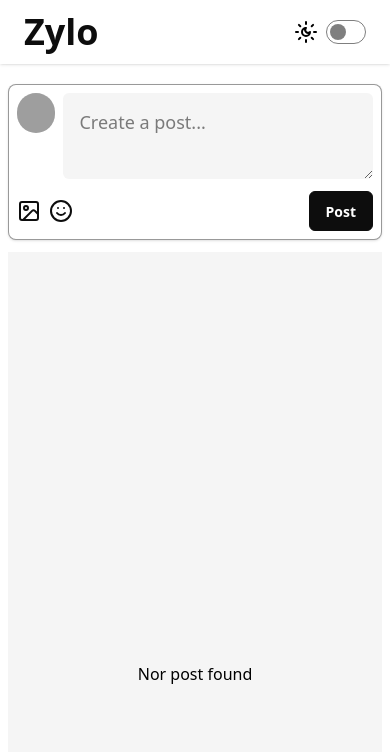
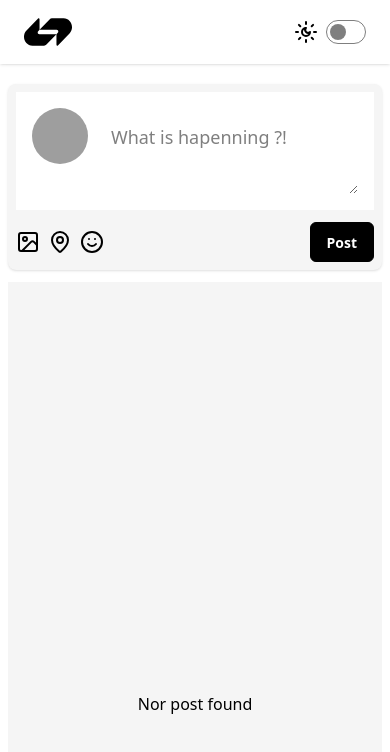
Before and after one commit to reachmohdaltaf/wylo, a React (Vite) app: page / in a window 390 px wide. Shown: the top 752 px of the page. Built offline with nearby package versions, Linux system fonts and the light colour scheme; grey boxes are pictures that could not be loaded; the HTML template or start-up script is replaced by a standard one.

Commit message:
Mobile Responsive

```diff
--- a/src/components/CommentCard.jsx
+++ b/src/components/CommentCard.jsx
@@ -2,8 +2,8 @@ import React from 'react'
 
 const CommentCard = ({comment}) => {
   return (
-    <div className='h-fit mt-3 bg-base-300'>
-        <p>{comment}</p>
+    <div className='h-fit flex items-center justify-between px-4 border-b-1 bg-base-300'>
+      <div className="userprofile bg-red-200 h-10 rounded-full w-10"><img src="https://via.placeholder.com/150" alt="" /></div> <p className='p-4'>{comment}</p>
     </div>
   )
 }
--- a/src/components/CreatePost.jsx
+++ b/src/components/CreatePost.jsx
@@ -1,18 +1,19 @@
-import { Image, Meh, Smile, X } from "lucide-react";
-import React, { useRef, useState } from "react";
+import { Image, Locate, LocateIcon, Map, MapPin, Meh, Smile, X } from "lucide-react";
+import React, { useRef, useState, useEffect } from "react";
 import { useDispatch, useSelector } from "react-redux";
 import {
   clearImagePreview,
   setImagePreview,
 } from "../features/imagePreviewSlice";
 import { nanoid } from "@reduxjs/toolkit";
-import { addPost, editPost } from "../features/PostSlice";
+import { addPost } from "../features/PostSlice";
 import EmojiPicker from "emoji-picker-react";
 
 const CreatePost = () => {
   const imageRef = useRef(null);
+  const emojiPickerRef = useRef(null); // Ref for Emoji Picker
   const [isEmojiPickerOpen, setisEmojiPickerOpen] = useState(false);
-  const [text, setText] = React.useState("");
+  const [text, setText] = useState("");
 
   const dispatch = useDispatch();
   const imagePreview = useSelector((state) => state.image.imagePreview);
@@ -20,7 +21,6 @@ const CreatePost = () => {
   const handleFileChange = (e) => {
     if (e.target.files.length > 0) {
       const file = e.target.files[0];
-
       const reader = new FileReader();
       reader.onload = () => {
         dispatch(setImagePreview(reader.result));
@@ -30,68 +30,84 @@ const CreatePost = () => {
   };
 
   const handleEmojiPicker = () => {
-    setisEmojiPickerOpen(!isEmojiPickerOpen);
+    setisEmojiPickerOpen((prev) => !prev);
   };
 
   const handleSubmit = (e) => {
     e.preventDefault();
-    if(!text.trim() && !imagePreview) return
+    if (!text.trim() && !imagePreview) return;
+
     const newPost = {
       id: nanoid(),
       text: text.trim(),
       image: imagePreview,
     };
-    console.log(newPost);
 
     dispatch(addPost(newPost));
     setText("");
     dispatch(clearImagePreview());
   };
 
+  // Close emoji picker when clicking outside
+  useEffect(() => {
+    const handleClickOutside = (event) => {
+      if (
+        emojiPickerRef.current &&
+        !emojiPickerRef.current.contains(event.target)
+      ) {
+        setisEmojiPickerOpen(false);
+      }
+    };
+
+    if (isEmojiPickerOpen) {
+      document.addEventListener("mousedown", handleClickOutside);
+    }
+
+    return () => {
+      document.removeEventListener("mousedown", handleClickOutside);
+    };
+  }, [isEmojiPickerOpen]);
+
   return (
     <div className="py-3">
       <form
         onSubmit={handleSubmit}
-        className="card border border-base-content/40 bg-base-100 shadow p-2 md:p-4"
+        className="card bg-base-200 shadow p-2 md:p-4"
       >
-        <div className="flex w-full justify-between gap-2 ">
-          <div className="profilephoto bg-base-200 object-contain w-10 h-10 rounded-3xl">
+        <div className="flex w-full justify-between bg-base-100 p-4 ">
+          <div className="profilephoto bg-base-400 object-contain w-20 h-20 rounded-3xl">
             <img
               src="https://media.istockphoto.com/id/1341046662/vector/picture-profile-icon-human-or-people-sign-and-symbol-for-template-design.jpg?s=612x612&w=0&k=20&c=A7z3OK0fElK3tFntKObma-3a7PyO8_2xxW0jtmjzT78="
-              className="w-10 h-10 rounded-full"
+              className="w-14 cursor-pointer h-14 rounded-full"
               alt=""
             />
           </div>
           <textarea
-            name=""
-            id=""
             value={text}
             onChange={(e) => setText(e.target.value)}
-            placeholder="Create a post..."
-            className="outline-none w-[90%] textarea-neutral rounded-md  bg-base-200 p-4 textarea-lg"
+            placeholder="What is hapenning ?!"
+            className="outline-none w-[100%] textarea-neutral rounded-md bg-base-100 p-4 textarea-lg"
           />
         </div>
 
-        <div className="flex items-center justify-between mt-3 ">
-          <div className="flex gap-2 ">
+        <div className="flex items-center justify-between mt-3">
+          <div className="flex gap-2">
             <Image
               size={24}
-              className="text-primary cursor-pointer"
-              onClick={() => {
-                imageRef.current.click();
-              }}
+              className=" cursor-pointer  "
+              onClick={() => imageRef.current.click()}
             />
-
-            <div className="relative">
+             <MapPin size={24} className="cursor-pointer "/>
+            <div className="relative" ref={emojiPickerRef}>
               <Smile
                 onClick={handleEmojiPicker}
-                className="text-primary cursor-pointer"
+                className="  cursor-pointer"
               />
+
               {isEmojiPickerOpen && (
-                <div className="absolute  top-10 left-0 z-50">
+                <div className="absolute top-10 left-0 z-50">
                   <EmojiPicker
-                  width="18em"
-                    className=""
+                    width="18em"
                     onEmojiClick={(emoji) =>
                       setText((prev) => prev + emoji.emoji)
                     }
@@ -100,16 +116,18 @@ const CreatePost = () => {
               )}
             </div>
           </div>
+
           <input
             type="file"
             ref={imageRef}
             className="file-input file-input-ghost hidden"
             onChange={handleFileChange}
           />
-          <button type="submit" className=" rounded-md btn btn-primary">
+          <button type="submit" className="rounded-md btn btn-neutral">
             Post
           </button>
         </div>
+
         {imagePreview && (
           <div className="flex relative items-center justify-center bg-base-300 py-5 mt-3">
             <button
@@ -119,9 +137,12 @@ const CreatePost = () => {
               <X />
             </button>
             <div className="w-full md:w-72 h-full md:h-72 flex items-center justify-center overflow-hidden border rounded-lg">
-  <img src={imagePreview} className="w-full h-full object-cover" alt="Preview" />
-</div>
-
+              <img
+                src={imagePreview}
+                className="w-full h-full object-cover"
+                alt="Preview"
+              />
+            </div>
           </div>
         )}
       </form>
--- a/src/components/PostCard.jsx
+++ b/src/components/PostCard.jsx
@@ -1,4 +1,4 @@
-import { Edit, Image, MessageCircle, Trash2 } from "lucide-react";
+import { Edit, Image, MessageCircle, ThumbsUp, Trash2 } from "lucide-react";
 import React, { useRef, useState } from "react";
 import { useDispatch } from "react-redux";
 import { addComment, deletePost, editPost } from "../features/PostSlice";
@@ -36,12 +36,12 @@ const PostCard = ({ post }) => {
   };
 
   return (
-    <div className="card border-base-content/40 border shadow p-4">
-      <div className="profileimage flex justify-between">
-        <div className="flex gap-3">
+    <div className="card bg-base-200 shadow p-4">
+      <div className="profileimage flex bg-base-100 p-4 justify-between">
+        <div className="flex  gap-3">
           <img
             src="https://media.istockphoto.com/id/1341046662/vector/picture-profile-icon-human-or-people-sign-and-symbol-for-template-design.jpg?s=612x612&w=0&k=20&c=A7z3OK0fElK3tFntKObma-3a7PyO8_2xxW0jtmjzT78="
-            className="h-10 w-10 bg-red-200 rounded-full"
+            className="h-10 w-10 bg-base-100  rounded-full"
             alt="Profile"
           />
           <div className="flex flex-col leading-5">
@@ -50,14 +50,11 @@ const PostCard = ({ post }) => {
           </div>
         </div>
 
-        <div className="flex items-center justify-center gap-">
-          <Trash2 onClick={() => dispatch(deletePost(post.id))} className="cursor-pointer text-red-600" />
-          <button
-            className="btn"
-            onClick={() => document.getElementById("edit-modal").showModal()}
-          >
-            <Edit className="cursor-pointer" />
-          </button>
+        <div className="flex items-center justify-center gap-2">
+          <Trash2 onClick={() => dispatch(deletePost(post.id))} className="cursor-pointer " />
+
+            <Edit className="cursor-pointer"  onClick={() => document.getElementById("edit-modal").showModal()} />
+
 
           <dialog id="edit-modal" className="modal">
             <div className="modal-box">
@@ -80,7 +77,7 @@ const PostCard = ({ post }) => {
                 <img src={selectedImage} alt="Preview" className="w-full max-h-40 mt-2 object-contain" />
               )}
               <div className="flex gap-2 mt-4">
-                <button onClick={handleEdit} className="btn btn-primary">Save</button>
+                <button onClick={handleEdit} className="btn btn-neutral">Save</button>
                 <button
                   className="btn btn-secondary"
                   onClick={() => document.getElementById("edit-modal").close()}
@@ -93,8 +90,8 @@ const PostCard = ({ post }) => {
         </div>
       </div>
 
-      <div className="mt-4">
-        <p className={`break-words text-sm whitespace-pre-wrap w-full ${post.text.length > 100 && !isExpanded ? "line-clamp-2" : ""}`}>
+      <div className="">
+        <p className={`break-words bg-base-100 py-4 px-2 text-sm whitespace-pre-wrap w-full ${post.text.length > 100 && !isExpanded ? "line-clamp-2" : ""}`}>
           {post.text}
         </p>
         {post.text.length > 100 && (
@@ -104,29 +101,32 @@ const PostCard = ({ post }) => {
         )}
 
         {post.image && (
-          <div className="flex items-center justify-center">
+          <div className="flex bg-base-100 p-4 items-center justify-center">
             <img src={post.image} alt="Post" className="w-full max-h-80 object-contain mt-2" />
           </div>
         )}
       </div>
 
       {/* Comment Section */}
-      <div className="mt-2 flex items-end card">
+      <div className="mt-2 gap-5 flex items-end ">
+              <ThumbsUp/>
         <MessageCircle onClick={() => setIsCommentExpand(!isCommentExpand)} className="cursor-pointer" size={24} />
       </div>
 
       {isCommentExpand && (
-        <div className="w-full bg-base-200 p-3 rounded-md mt-3">
-          <input
+        <div className="w-full  bg-base-200 p-1 rounded-md mt-3">
+        <div className="flex items-center gap-2 justify-between">
+        <input
             type="text"
             placeholder="Add Your Comment Here"
-            className="input w-full input-ghost"
+            className="input w-full input-ghost "
             value={comment}
             onChange={(e) => setComment(e.target.value)}
           />
-          <button onClick={() => dispatch(addComment({ postId: post.id, comment }))} className="btn btn-primary mt-2">
+          <button onClick={() => dispatch(addComment({ postId: post.id, comment }))} className="btn ">
             Add Comment
           </button>
+        </div>
           <div className="all-comments mt-2">
             {post.comments && post.comments.map((c, index) => <CommentCard key={index} comment={c} />)}
           </div>
--- a/src/components/layout/Navbar.jsx
+++ b/src/components/layout/Navbar.jsx
@@ -18,7 +18,7 @@ const Navbar = () => {
   return (
     <div className="navbar flex items-center justify-between bg-base-100 shadow-sm px-6">
       <div className="logo">
-        <h1 className="font-bold text-4xl text-primary">Zylo</h1>
+        <img src="../public/logo.svg" className={`h-12 w-12 ${theme === "forest" ? "invert" : ""}`} alt="" />
       </div>
       <div className="flex items-center gap-2">
         {theme === "lofi" ? <SunMoon /> : <Moon /> }
```
Also changed, not shown: public/logo.svg (added).
